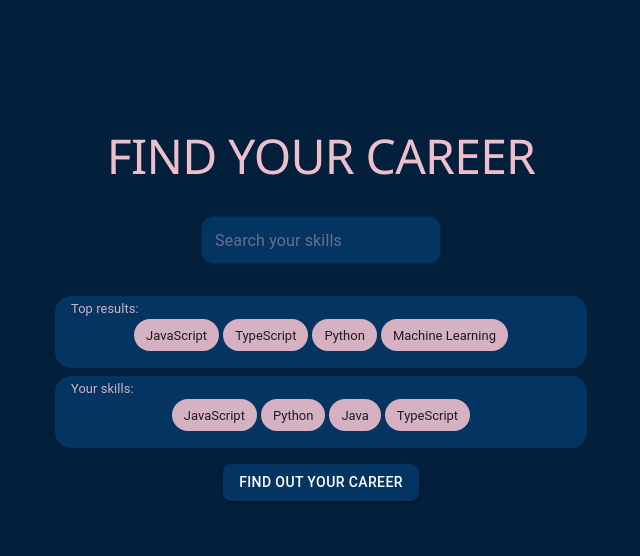
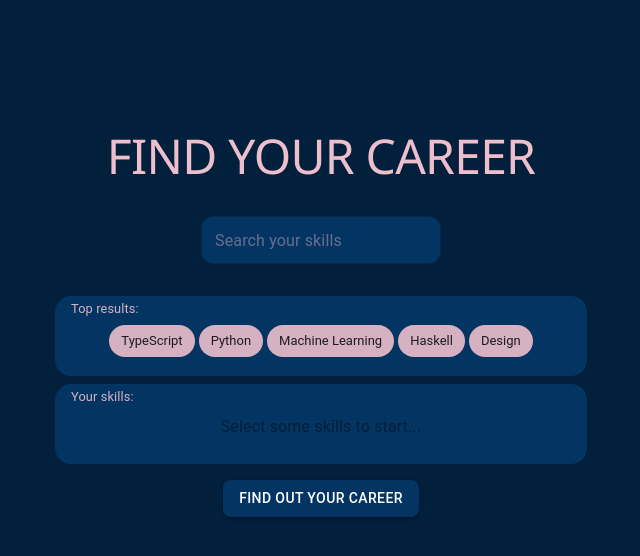
Before and after one commit to MatteoCati/OxfordHack2022, a React (Create React App) app in the folder frontend/: page / in a window 1280 px wide. Shown: the top 556 px of the page, without its empty margins (319-959 px from the left). Built offline with nearby package versions, Linux system fonts and the light colour scheme; data requests are answered from the project's data file.

Commit message:
mock presentation

```diff
--- a/frontend/db.json
+++ b/frontend/db.json
@@ -1,14 +1,14 @@
 {
   "skills": {
-    "skills": ["JavaScript", "Java", "TypeScript", "Python", "Rust", "Haskell", "Machine Learning", "C#", "Sleeping", "Linux",
-    "Android", "Frontend", "Backend", "Design", "SQL", "git"],
-    "top_skills": ["JavaScript", "TypeScript", "Python", "Machine Learning"]
+    "skills": ["JavaScript", "Java", "TypeScript", "Python", "Rust", "Haskell", "Scala", "Machine Learning", "C#", "C++", "C", "Sleeping", "Linux",
+    "Android", "Frontend", "Backend", "Design", "SQL", "git", "Excel", "Word", "React", "CSS", "PowerPoint", "adaptability", "communication", "creative thinking", "teamwork", "mathematics"],
+    "top_skills": ["TypeScript", "Python", "Machine Learning", "Haskell", "Design"]
   },
-  "role": [
+  "role-se": [
     {
       "id": 1,
       "name": "Software Engineer",
-      "skills": ["JavaScript", "Java", "TypeScript", "Python", "Rust", "JavaScript", "Java", "TypeScript", "Python", "Rust"],
+      "skills": ["Python", "Backend", "C++", "C#", "Rust", "Linux", "git", "SQL"],
       "graphX": ["Q1 2021", "Q2 2021", "Q3 2021", "Q4 2021", "Q1 2022", "Q2 2022"],
       "graphY": [100000, 200000, 400000, 800000, 720000, 700000],
       "gender": [0.60, 0.30, 0.10],
@@ -29,14 +29,64 @@
       ]
     }
   ],
+  "role-a": [
+    {
+      "id": 1,
+      "name": "Accountant",
+      "skills": ["Excel", "PowerPoint", "Word", "mathematics", "communication", "adaptability"],
+      "graphX": ["Q1 2021", "Q2 2021", "Q3 2021", "Q4 2021", "Q1 2022", "Q2 2022"],
+      "graphY": [100000, 200000, 400000, 900000, 650000, 600000],
+      "gender": [0.60, 0.30, 0.10],
+      "avgSalary": 175000,
+      "companies": [
+        {
+          "name": "Aon",
+          "link": "https://jobs.aon.com/"
+        },
+        {
+          "name": "Charles Stanley",
+          "link": "https://www.charles-stanley.co.uk/services/plan/financial-planning?gclid=Cj0KCQiAyMKbBhD1ARIsANs7rEFgNrkv_EDD-YQ2LjgCGsg6UUpIZ4Yh4P-sDRrPqW14_jVU_w1lfo0aAu2XEALw_wcB"
+        },
+        {
+          "name": "Arrowpoint",
+          "link": "https://www.arrowpointadvisory.com/careers/?gclid=Cj0KCQiAyMKbBhD1ARIsANs7rEFzl51Xkzm4Ab77fJwPxEj5RIw9ZMeEAk6tNOjqrbwmpFl2IL4t61QaAh7YEALw_wcB"
+        }
+      ]
+    }
+  ],
+  "role-fd": [
+    {
+      "id": 1,
+      "name": "Frontend developer",
+      "skills": ["Frontend", "React", "TypeScript", "JavaScript", "CSS", "Android", "Design", "creative thinking"],
+      "graphX": ["Q1 2021", "Q2 2021", "Q3 2021", "Q4 2021", "Q1 2022", "Q2 2022"],
+      "graphY": [100000, 200000, 400000, 800000, 720000, 900000],
+      "gender": [0.60, 0.30, 0.10],
+      "avgSalary": 175000,
+      "companies": [
+        {
+          "name": "Google",
+          "link": "https://google.com"
+        },
+        {
+          "name": "Microsoft",
+          "link": "https://google.com"
+        },
+        {
+          "name": "Amazon",
+          "link": "https://google.com"
+        }
+      ]
+    }
+  ],
   "categories": [
       {
-        "name" : "tech",
-        "percentage" : 90,
+        "name" : "Technology",
+        "percentage" : 95,
         "roles" : [
           {
             "id": 1,
-            "name": "software developer",
+            "name": "software engineer",
             "percentage" : 90
           },
           {
@@ -77,7 +127,7 @@
         ]
       },
       {
-        "name" : "healthcare",
+        "name" : "Administration",
         "percentage": 70,
         "roles" : [
           {
--- a/frontend/src/App.tsx
+++ b/frontend/src/App.tsx
@@ -12,8 +12,9 @@ import ArrowBackIosIcon from '@mui/icons-material/ArrowBackIos';
 
 
 function App() {
-  const [selectedSkills, setSelectedSkills] = useState<string[]>(["JavaScript", "Python", "Java", "TypeScript"])
+  const [selectedSkills, setSelectedSkills] = useState<string[]>([])
   const [currentPage, setCurrentPage] = useState<Page>(0)
+  const [currentRole, setCurrentRole] = useState<number>(0)
 
   return (
     <div className="App">
@@ -31,8 +32,8 @@ function App() {
         </AppBar>
       <Routes>
         <Route path="/" element={ <HomePage selectedSkills={selectedSkills} setSelectedSkills={setSelectedSkills} setCurrentPage={setCurrentPage}/> } />
-        <Route path="/graph" element={ <GraphPage setCurrentPage={setCurrentPage}/> } />
-        <Route path= "/role/:roleId" element={ <RolePage selectedSkills={selectedSkills} setCurrentPage={setCurrentPage}/> } />
+        <Route path="/graph" element={ <GraphPage setCurrentPage={setCurrentPage} setCurrentRole={setCurrentRole}/> } />
+        <Route path= "/role/:roleId" element={ <RolePage selectedSkills={selectedSkills} setCurrentPage={setCurrentPage} roleNumber={currentRole}/> } />
       </Routes>
     </div>
   )
--- a/frontend/src/GraphPage.tsx
+++ b/frontend/src/GraphPage.tsx
@@ -6,9 +6,10 @@ import { ICategory, Page } from './common';
 
 interface GraphPageProps {
     setCurrentPage: (page: number) => void,
+    setCurrentRole: (role: number) => void,
 }
 
-const GraphPage: FC<GraphPageProps> = ({setCurrentPage}) => {
+const GraphPage: FC<GraphPageProps> = ({setCurrentPage, setCurrentRole}) => {
     const [categories, setCategories] = useState<ICategory[]>([])
     const [dialogOpen, setDialogOpen] = useState<boolean>(false)
     const [dialogContent, setDialogContent] = useState<ICategory>()
@@ -53,7 +54,7 @@ const GraphPage: FC<GraphPageProps> = ({setCurrentPage}) => {
                 />
             );
         })}
-         <RolesDialog category={dialogContent!} open={dialogOpen} onClose={handleDialogClose}/>
+         <RolesDialog category={dialogContent!} open={dialogOpen} onClose={handleDialogClose} setCurrentRole={setCurrentRole}/>
       </div>
     );
   }
--- a/frontend/src/RolePage/index.tsx
+++ b/frontend/src/RolePage/index.tsx
@@ -21,22 +21,22 @@ interface RoleType {
 
 interface RolePageProps {
     selectedSkills: string[],
+    roleNumber: number,
     setCurrentPage: (page: number) => void,
 }
 
-const  RolePage: FC<RolePageProps> = ({ selectedSkills, setCurrentPage }) => {
+const  RolePage: FC<RolePageProps> = ({ selectedSkills, roleNumber, setCurrentPage}) => {
     const [role, setRole] = useState<RoleType | null>(null)
-    const {roleId} = useParams();
+    const roleURL = roleNumber == 0 ? "/role-se" : (roleNumber == 1 ? "/role-fd" : "/role-a")
+
     useEffect(() => {
         setCurrentPage(Page.ROLE)
-        fetch(config.BACKEND_BASE_URL+"/role/"+roleId)
+        fetch(config.BACKEND_BASE_URL+roleURL)
             .then(val => val.json())
             .then((data: RoleType) => {
                 setRole(data)
             })
     }, [])
-
-    const drawerWidth = "300px"
 
 
     if(role === null){
--- a/frontend/src/RolesDialog.tsx
+++ b/frontend/src/RolesDialog.tsx
@@ -7,20 +7,30 @@ import "./RolesDialog.css"
 import WorkIcon from '@mui/icons-material/Work';
 
 interface RoleCardProps {
-    role: IRole
+    role: IRole,
 }
 
 const RoleCard: FC<RoleCardProps> = ({role}) => {
 
     const navigate=useNavigate()
 
-    return <Button sx={{backgroundColor: config.COLORS.SECONDARY}} component={"div"} className="container-style" onClick={() => navigate("/role/"+role.id)}>
+    return(
+        <Button
+            sx={{backgroundColor: config.COLORS.SECONDARY}}
+            component={"div"}
+            className="container-style"
+            onClick={() => {
+                const url = role.name == "Software Engineer" ? "/role-se" : (role.name == "Frontend Developer" ? "/role-fd" : "/role-a")
+                navigate(url)
+            }}
+        >
             <Typography sx={{color: config.COLORS.PRIMARY}} className="nameBox"><WorkIcon sx={{fontSize: "1rem", padding: "0.35rem 0.5rem"}}/>{role.name}</Typography>
             <Box className="percentageBox">
                 <Typography sx={{color: config.COLORS.PRIMARY, fontSize: "0.6rem"}}>Skills match:</Typography>
                 <Typography sx={{color: config.COLORS.PRIMARY, fontSize: "1.2rem"}}>{role.percentage}%</Typography>
             </Box>
         </Button>
+    );
 }
 
 
@@ -28,9 +38,10 @@ interface RolesDialogProps {
     open: boolean
     onClose: () => void
     category: ICategory | undefined
+    setCurrentRole: (role: number) => void,
 }
 
-const RolesDialog: FC<RolesDialogProps> = ({open, onClose, category}) => {
+const RolesDialog: FC<RolesDialogProps> = ({open, onClose, category, setCurrentRole}) => {
 
     if(!category) {
         return <div></div>
--- a/frontend/src/SkillsBlock.css
+++ b/frontend/src/SkillsBlock.css
@@ -15,7 +15,7 @@
     width: 500px;
     justify-content: center;
     margin-bottom: 0.5rem;
-    min-height: 3.5rem;
+    min-height: 4rem;
 }
 
 .little-text {
--- a/frontend/src/SkillsBlock.tsx
+++ b/frontend/src/SkillsBlock.tsx
@@ -22,7 +22,8 @@ const SkillsBlock: FC<SkillsBlockProps> = ({skills, onSkillSelected, defaultText
         backgroundColor: config.COLORS.PRIMARY,
         ml: "2px",
         mr: "2px",
-        opacity: "90%"
+        opacity: "90%",
+        marginTop: "0.2rem !important",
     }
 
 
--- a/frontend/src/components/CategoryButton.css
+++ b/frontend/src/components/CategoryButton.css
@@ -80,3 +80,17 @@
     transform: scale(1.1);
     transition: all 1s cubic-bezier(0.4, 0, 0.2, 1);
 }
+
+.btn-expandable {
+    animation: 1s ease-out 0s 1 grow;
+}
+
+
+@keyframes grow {
+    0% {
+      transform: scale(0);
+    }
+    100% {
+      transform: scale(1);
+    }
+  }
```
Lines whose indentation alone changed are shown as unchanged.
